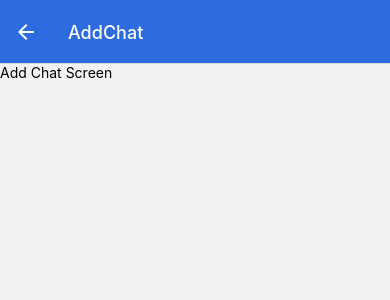
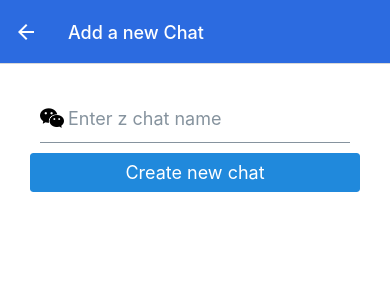
Before and after one commit to aymensp/Signal-Clone-React-Native, a React Native app: screen /AddChat in a window 390 px wide. Shown: the top 300 px of the page. Built offline with nearby package versions, Linux system fonts and the light colour scheme; no server answers.

Commit message:
add new chat completed

```diff
--- a/App.js
+++ b/App.js
@@ -6,6 +6,7 @@ import Login from './screens/Login';
 import Register from './screens/Register';
 import Home from './screens/Home';
 import AddChat from './screens/AddChat';
+import Chat from './screens/Chat';
 
 const Stack = createNativeStackNavigator();
 const gloabalScreenOptions = {
@@ -24,6 +25,7 @@ export default function App() {
         <Stack.Screen name='Register' component={Register} />
         <Stack.Screen name='Home' component={Home} />
         <Stack.Screen name='AddChat' component={AddChat} />
+        <Stack.Screen name='Chat' component={Chat} />
       </Stack.Navigator>
     </NavigationContainer>
 
--- a/components/CustomListItem.js
+++ b/components/CustomListItem.js
@@ -4,7 +4,11 @@ import { ListItem, Avatar } from 'react-native-elements'
 
 const CustomListItem = ({ id, chatName, enterChat }) => {
     return (
-        <ListItem>
+        <ListItem
+        key={id}
+        bottomDivider
+        onPress={()=> enterChat(id,chatName)}
+        >
             <Avatar
                 rounded
                 source={{
@@ -14,7 +18,7 @@ const CustomListItem = ({ id, chatName, enterChat }) => {
             />
             <ListItem.Content>
                 <ListItem.Title style={{ fontWeight: "800" }}>
-                    Youtube Chat
+                    {chatName}
                 </ListItem.Title>
                 <ListItem.Subtitle
                     numberOfLines={1}
--- a/screens/AddChat.js
+++ b/screens/AddChat.js
@@ -1,14 +1,54 @@
-import React from 'react'
+import React, { useEffect, useLayoutEffect, useState } from 'react'
 import { StyleSheet, Text, View } from 'react-native'
+import { Button, Icon, Input } from 'react-native-elements'
+import { db } from '../firebase'
 
-const AddChat = ({navigation}) => {
+const AddChat = ({ navigation }) => {
+
+    useLayoutEffect(() => {
+        navigation.setOptions({
+            title: "Add a new Chat",
+            headerBacktitle: "chats",
+        })
+
+    }, [navigation])
+    const createChat = async () => {
+        await db.collection('chats').add({
+            chatName: input,
+        }).then(() => {
+            navigation.goBack();
+        })
+            .catch((error) => alert(error));
+    }
+    const [input, setInput] = useState("")
     return (
-        <View>
-            <Text>Add Chat Screen</Text>
+        <View style={styles.container}>
+            <Input
+                placeholder="Enter z chat name"
+                value={input}
+                onChangeText={(text) => setInput(text)}
+                onSubmitEditing={createChat}
+                leftIcon={
+                    <Icon
+                        name='wechat'
+                        type="antdesign"
+                        size={24}
+                        color="black"
+                    />
+                }
+
+            />
+            <Button onPress={createChat} title="Create new chat" />
         </View>
     )
 }
 
 export default AddChat
 
-const styles = StyleSheet.create({})
+const styles = StyleSheet.create({
+    container: {
+        backgroundColor: "white",
+        padding: 30,
+        height: "100%",
+    }
+})
--- /dev/null
+++ b/screens/Chat.js
@@ -0,0 +1,14 @@
+import React from 'react'
+import { StyleSheet, Text, View } from 'react-native'
+
+const Chat = () => {
+    return (
+        <View>
+            <Text>Aselema ye hmema</Text>
+        </View>
+    )
+}
+
+export default Chat
+
+const styles = StyleSheet.create({})
--- a/screens/Home.js
+++ b/screens/Home.js
@@ -1,9 +1,10 @@
-import React, { useLayoutEffect } from 'react'
+import React, { useLayoutEffect, useState, useEffect } from 'react'
 import { ScrollView, StyleSheet, SafeAreaView, View, TouchableOpacity, TextInput } from 'react-native'
 import { Avatar, Input } from 'react-native-elements'
 import CustomListItem from '../components/CustomListItem'
 import { auth } from '../firebase'
 import { AntDesign, SimpleLineIcons } from "@expo/vector-icons"
+import { db } from '../firebase'
 
 const Home = ({ navigation }) => {
     const SignOut = () => {
@@ -11,6 +12,16 @@ const Home = ({ navigation }) => {
             navigation.replace("Login");
         });
     }
+    const [chats, setchats] = useState([])
+    useEffect(() => {
+        const unsubscribe = db.collection('chats').onSnapshot(snapshot => (
+            setchats(snapshot.docs.map((doc) => ({
+                id: doc.id,
+                data: doc.data(),
+            })))
+        ))
+        return unsubscribe;
+    }, [])
 
     useLayoutEffect(() => {
         navigation.setOptions({
@@ -45,15 +56,21 @@ const Home = ({ navigation }) => {
                         <AntDesign name='camerao' size={24} color="black" />
                     </TouchableOpacity>
                     <TouchableOpacity
-                     activeOpacity={0.5}
-                     onPress={()=>navigation.navigate("AddChat")}
-                     >
+                        activeOpacity={0.5}
+                        onPress={() => navigation.navigate("AddChat")}
+                    >
                         <SimpleLineIcons name='pencil' size={22} color="black" />
                     </TouchableOpacity>
                 </View>
             )
         })
     }, [navigation])
+    const enterChat = (id, chatName) => {
+        navigation.navigate("Chat", {
+            id,
+            chatName,
+        })
+    }
     return (
         <SafeAreaView>
             <View style={{ backgroundColor: "white" }}>
@@ -66,9 +83,15 @@ const Home = ({ navigation }) => {
                     />
                 </View>
             </View>
-            <ScrollView>
-                <CustomListItem
-                />
+            <ScrollView style={styles.list}>
+                {chats?.map(({ id, data: { chatName } }) => (
+                    <CustomListItem
+                        id={id}
+                        chatName={chatName}
+                        enterChat={enterChat}
+                    />
+                ))}
+
             </ScrollView>
         </SafeAreaView>
     )
@@ -92,5 +115,8 @@ const styles = StyleSheet.create({
         flexDirection: "row",
         alignItems: "center",
         padding: 5,
+    },
+    list: {
+        height: "100%"
     }
 })
```
